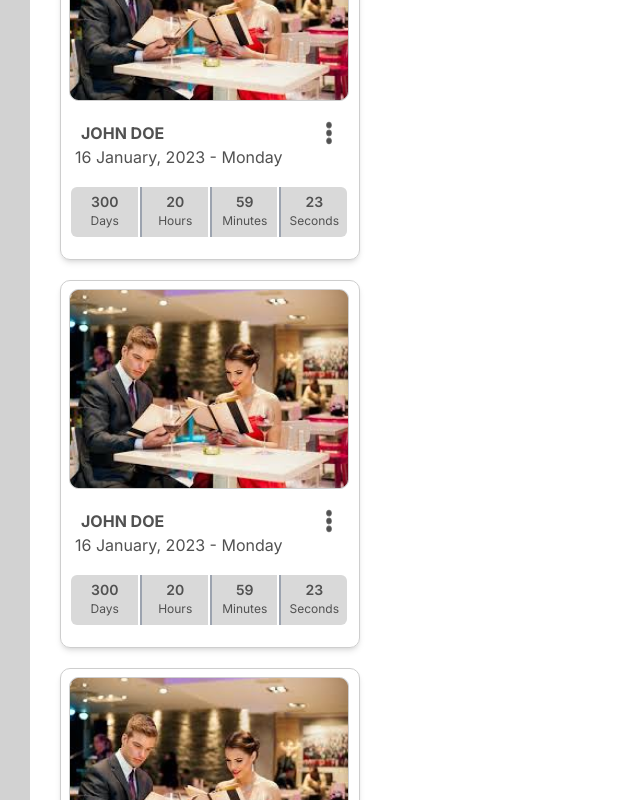
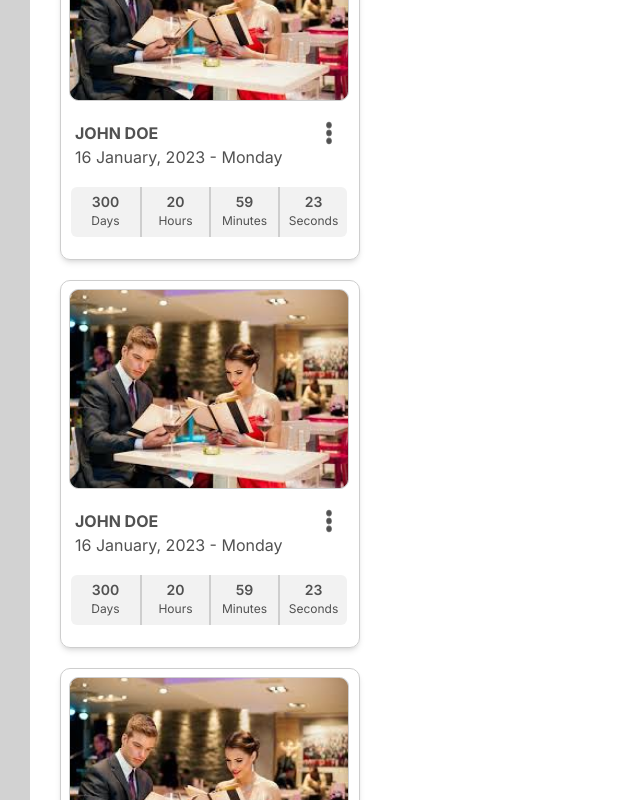
Before and after one commit to Bluewizzy1/BlitzCount, a React (Create React App) app: page / in a window 1280 px wide. Shown: the part 880-1680 px from the top of the page, without its empty margins (0-640 px from the left). Built offline with nearby package versions, Linux system fonts and the light colour scheme.

Commit message:
I changed the bg -color of countdown date

```diff
--- a/src/components/Celebrants.js
+++ b/src/components/Celebrants.js
@@ -5,26 +5,26 @@ const Celebrants = () => {
     <div className="shadow-md w-[300px] h-[368px] rounded-[10px] border-[1px] border-[#CECECE] m-auto mt-5">
           <div className="w-[280px] h-[200px] m-2 bg-[url('/src/images/Celebrantcard.png')]"></div>
           <div className='flex justify-between mt-[20px]'>
-          <h2 className="text-[#515151] font-bold ml-[20px] font-inter">JOHN DOE</h2>
+          <h2 className="text-[#515151] font-bold ml-[14px] font-inter">JOHN DOE</h2>
           <img src={menu} alt="menu" className='mr-[27px]'/>
           </div>
           <p className="text-[#515151] font-normal ml-[14px] mb-[18px] font-inter">16 January, 2023 - Monday</p>
 
-          <div className="mr-3 flex space-x-0.5 font-inter  text-[#515151] text-center ">
-            <div className="rounded-l-md w-[70px] h-[50px] bg-[#D9D9D9] ml-[10px]">
+          <div className="mr-3 flex space-x-0 font-inter text-[#515151] text-center">
+            <div className="rounded-l-md w-[70px] h-[50px] bg-[#F2F2F2] ml-[10px]">
               <h1 className="flex justify-center mt-1 text-[14px] font-semibold">300</h1>
               <h2 className="flex justify-center text-[12px] font-normal">Days</h2>
             </div>
-            <div className="w-[70px] h-[50px] border-l-2 border-gray-400 bg-[#D9D9D9] ml-[10px]">
+            <div className="w-[70px] h-[50px] border-l-2 border-[#CECECE] bg-[#F2F2F2] ml-[10px]">
               <h1 className="flex justify-center mt-1 text-[14px] font-semibold">20</h1>
               <h2 className="flex justify-center text-[12px] font-normal">Hours</h2>
             </div>
-            <div className="w-[70px] h-[50px] border-l-2 border-gray-400 gap-x-0 bg-[#D9D9D9] ml-[10px]">
+            <div className="w-[70px] h-[50px] border-l-2 border-[#CECECE] gap-x-0 bg-[#F2F2F2] ml-[10px]">
               <h1 className="flex justify-center mt-1 text-[14px] font-semibold">59</h1>
               <h2 className="flex justify-center text-[12px] font-normal">Minutes</h2>
             </div>
             {/* <hr className="bg-[#D9D9D9] w-1 h-[50px]"></hr> */}
-            <div className="rounded-r-md w-[70px] border-l-2 border-gray-400 h-[50px] bg-[#D9D9D9] ml-[10px]">
+            <div className="rounded-r-md w-[70px] border-l-2 border-[#CECECE] h-[50px] bg-[#F2F2F2] ml-[10px]">
               <h1 className="flex justify-center mt-1 text-[14px] font-semibold">23</h1>
               <h2 className="flex justify-center text-[12px] font-normal ">Seconds</h2>
             </div>
```
